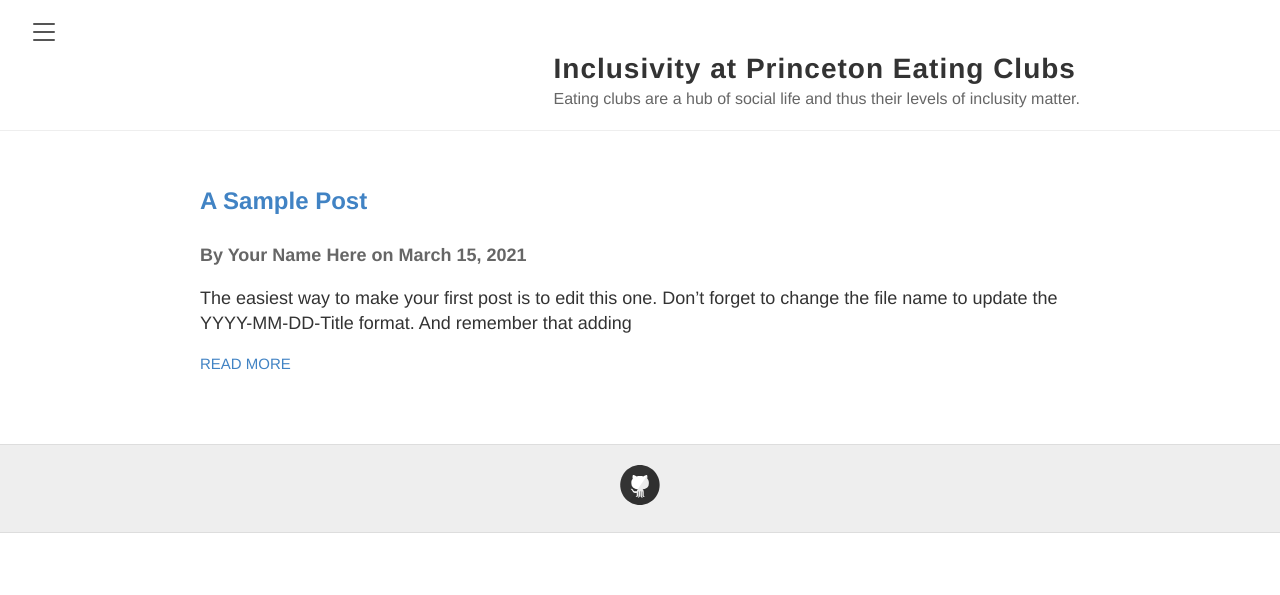
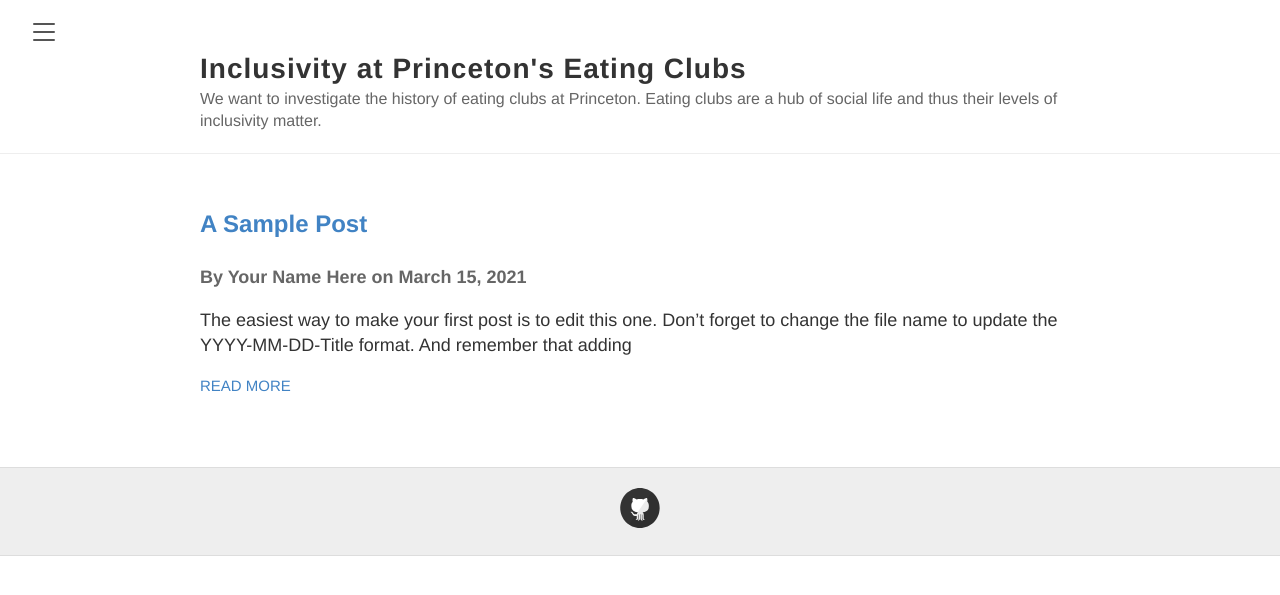
Before and after one commit to HUM-331-Princeton/inclusivity-eating-clubs, a Jekyll site: the page built from index.md, in a window 1280 px wide. Shown: the top 595 px of the page. Built offline with Jekyll 4.4.1, drawn with Linux system fonts in a browser that asks for light colours.

Commit message:
Update _config.yml
Nevermind! I figured out your problem: the baseurl you'd typed in line 49 was misspelled. You'd typed "/inclusity-eating-clubs" rather than "/inclusivity-eating-clubs" and the site wouldn't load correctly as a result. I've added back the sentence I deleted earlier.

```diff
--- a/_config.yml
+++ b/_config.yml
@@ -3,10 +3,10 @@
 #
 
 # Name of your site (displayed in the header)
-name: Inclusivity at Princeton Eating Clubs
+name: Inclusivity at Princeton's Eating Clubs
 
 # Short bio or description (displayed in the header)
-description: Eating clubs are a hub of social life and thus their levels of inclusity matter.
+description: We want to investigate the history of eating clubs at Princeton. Eating clubs are a hub of social life and thus their levels of inclusivity matter.
 
 # URL of an image you'd like to appear in your header.
 # It should be long and rectangular to feature as a banner image.
@@ -46,7 +46,7 @@ url: https://hum-331-princeton.github.io
 # (http://yourusername.github.io/repository-name)
 # and NOT your User repository (http://yourusername.github.io)
 # then add in the baseurl here, like this: "/repository-name"
-baseurl: "/inclusity-eating-clubs"
+baseurl: "/inclusivity-eating-clubs"
 
 #
 # !! You don't need to change any of the configuration flags below !!
```
